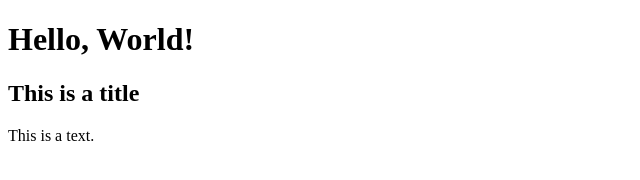
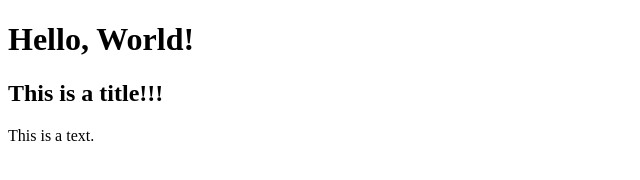
Before and after one commit to SantiSierra26/webprog, a plain HTML site: page hello.html in a window 1280 px wide. Shown: the full height of the page, 0-640 px from the left. Drawn offline with Linux system fonts and the light colour scheme.

Commit message:
Add exclamation point

```diff
--- a/hello.html
+++ b/hello.html
@@ -6,7 +6,7 @@
 </head>
 <body>
     <h1>Hello, World!</h1>
-    <h2>This is a title</h2>
+    <h2>This is a title!!!</h2>
     <p>This is a text.</p>
 </body>
 </html>
```
